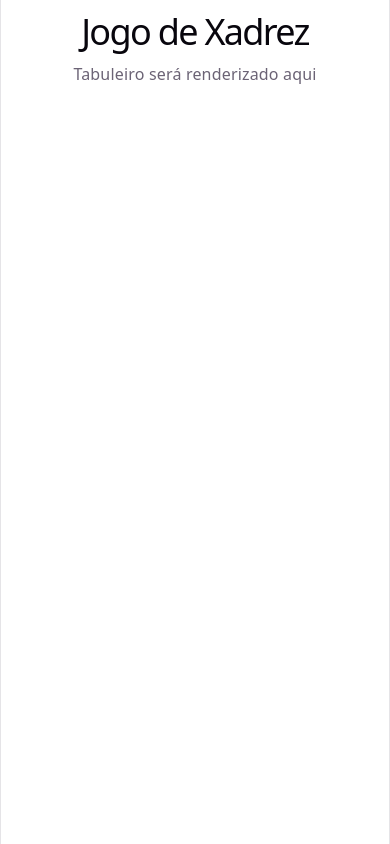
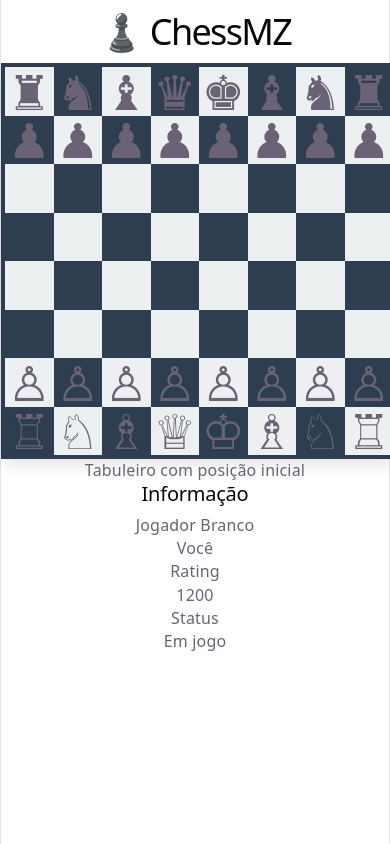
Before and after one commit to AraoSibindeJr/ChessMZ, a React (Vite) app in the folder frontend/: page /game in a window 390 px wide. Built offline with nearby package versions, Linux system fonts and the light colour scheme; no server answers.

Commit message:
feat:Draw ChessBoard with initial Position

```diff
--- /dev/null
+++ b/frontend/src/components/ChessBoard.tsx
@@ -0,0 +1,56 @@
+import type { BoardState } from "../types/chess";
+import { getInitialBoard, indexToPosition } from "../types/chess";
+import Square from "./Square";
+
+interface ChessBoardProps {
+  onSquareClick?: (position: string) => void;
+}
+
+export default function ChessBoard({ onSquareClick }: ChessBoardProps) {
+  const board = getInitialBoard();
+
+  // Determinar se quadrado é claro ou escuro
+  const isLightSquare = (row: number, col: number): boolean => {
+    return (row + col) % 2 === 0;
+  };
+
+  return (
+    <div className="w-full max-w-2xl mx-auto">
+      {/* Tabuleiro com inline style para garantir grid */}
+      <div
+        style={{
+          display: "grid",
+          gridTemplateColumns: "repeat(8, 1fr)",
+          gridTemplateRows: "repeat(8, 1fr)",
+          gap: 0,
+          width: "100%",
+          aspectRatio: "1 / 1",
+          border: "4px solid #2C3E50",
+          boxShadow: "0 10px 15px -3px rgba(0, 0, 0, 0.1)",
+        }}
+      >
+        {board.map((row, rowIndex) =>
+          row.map((piece, colIndex) => {
+            const position = indexToPosition(rowIndex, colIndex);
+            const isLight = isLightSquare(rowIndex, colIndex);
+
+            return (
+              <Square
+                key={position}
+                piece={piece}
+                isLight={isLight}
+                position={position}
+                onClick={() => onSquareClick?.(position)}
+              />
+            );
+          }),
+        )}
+      </div>
+
+      {/* Coordenadas para referência */}
+      <div className="mt-4 text-center text-sm text-gray-600">
+        <p>Tabuleiro com posição inicial</p>
+      </div>
+    </div>
+  );
+}
--- /dev/null
+++ b/frontend/src/components/Square.tsx
@@ -0,0 +1,45 @@
+import type { Piece } from "../types/chess";
+import { PIECE_SYMBOLS } from "../types/chess";
+
+interface SquareProps {
+  piece: Piece | null;
+  isLight: boolean;
+  position: string;
+  onClick?: () => void;
+}
+
+export default function Square({
+  piece,
+  isLight,
+  position,
+  onClick,
+}: SquareProps) {
+  const bgColor = isLight ? "#ECF0F1" : "#2C3E50"; // light : dark
+  const textColor = isLight ? "#2C3E50" : "#ECF0F1";
+  const symbol = piece ? PIECE_SYMBOLS[piece.color][piece.type] : "";
+
+  return (
+    <div
+      onClick={onClick}
+      style={{
+        backgroundColor: bgColor,
+        display: "flex",
+        alignItems: "center",
+        justifyContent: "center",
+        fontSize: "3rem",
+        cursor: "pointer",
+        userSelect: "none",
+        transition: "opacity 0.2s",
+      }}
+      onMouseEnter={(e) => {
+        (e.currentTarget as HTMLDivElement).style.opacity = "0.8";
+      }}
+      onMouseLeave={(e) => {
+        (e.currentTarget as HTMLDivElement).style.opacity = "1";
+      }}
+      data-position={position}
+    >
+      {symbol}
+    </div>
+  );
+}
--- a/frontend/src/pages/GamePage.tsx
+++ b/frontend/src/pages/GamePage.tsx
@@ -1,9 +1,42 @@
+import ChessBoard from "../components/ChessBoard";
+
 export default function GamePage() {
+  const handleSquareClick = (position: string) => {
+    console.log(`Clicou em: ${position}`);
+  };
+
   return (
     <div className="min-h-screen bg-dark p-4">
-      <div className="max-w-6xl mx-auto">
-        <h1 className="text-white text-3xl font-bold mb-4">Jogo de Xadrez</h1>
-        <p className="text-gray-400">Tabuleiro será renderizado aqui</p>
+      <div className="max-w-7xl mx-auto">
+        <h1 className="text-white text-3xl font-bold mb-8 text-center">
+          ♟️ ChessMZ
+        </h1>
+
+        <div className="grid grid-cols-1 lg:grid-cols-3 gap-8">
+          {/* Tabuleiro */}
+          <div className="lg:col-span-2">
+            <ChessBoard onSquareClick={handleSquareClick} />
+          </div>
+
+          {/* Info lateral */}
+          <div className="bg-light rounded-lg p-6 shadow-lg h-fit">
+            <h2 className="text-xl font-bold text-dark mb-4">Informação</h2>
+            <div className="space-y-4">
+              <div>
+                <p className="text-sm text-gray-600">Jogador Branco</p>
+                <p className="font-bold text-dark">Você</p>
+              </div>
+              <div>
+                <p className="text-sm text-gray-600">Rating</p>
+                <p className="font-bold text-primary text-lg">1200</p>
+              </div>
+              <div>
+                <p className="text-sm text-gray-600">Status</p>
+                <p className="font-bold text-green-600">Em jogo</p>
+              </div>
+            </div>
+          </div>
+        </div>
       </div>
     </div>
   );
--- a/frontend/src/pages/HomePage.tsx
+++ b/frontend/src/pages/HomePage.tsx
@@ -1,7 +1,9 @@
+import { useNavigate } from "react-router-dom";
 import { useEffect } from "react";
 import { useHealth } from "../hooks/useHealth";
 
 export default function HomePage() {
+  const navigate = useNavigate();
   const { data, loading, error, fetch } = useHealth();
 
   useEffect(() => {
@@ -33,14 +35,14 @@ export default function HomePage() {
               <p className="text-xs text-gray-600 mt-2">
                 Status: {data.data.status}
               </p>
-              <p className="text-xs text-gray-600">
-                Uptime: {Math.round(data.data.uptime)}s
-              </p>
             </div>
           )}
         </div>
 
-        <button className="w-full bg-primary text-white font-bold py-2 px-4 rounded-lg hover:bg-opacity-90 transition">
+        <button
+          onClick={() => navigate("/game")}
+          className="w-full bg-primary text-white font-bold py-2 px-4 rounded-lg hover:bg-opacity-90 transition"
+        >
           Comece a Jogar
         </button>
       </div>
--- /dev/null
+++ b/frontend/src/types/chess.ts
@@ -0,0 +1,87 @@
+// Tipos de pecas
+export type PieceType = "K" | "Q" | "R" | "B" | "N" | "P";
+
+// Cores das pecas
+export type PieceColor = "white" | "black";
+
+// Representacao de uma peca
+export interface Piece {
+  type: PieceType;
+  color: PieceColor;
+}
+
+// Posicao no tabuleiro (a1 a h8)
+export type Position = string;
+
+// Estado do tabuleiro (64 quadrados)
+export type BoardState = (Piece | null)[][];
+
+// Criar tabuleiro vazio
+export function createEmptyBoard(): BoardState {
+  return Array(8)
+    .fill(null)
+    .map(() => Array(8).fill(null));
+}
+
+// Posicao inicial do xadrez
+export function getInitialBoard(): BoardState {
+  const board = createEmptyBoard();
+
+  // Pecas pretas (topo)
+  const blackBackRank = ["R", "N", "B", "Q", "K", "B", "N", "R"] as PieceType[];
+  blackBackRank.forEach((type, col) => {
+    board[0][col] = { type, color: "black" };
+  });
+
+  // Peoes pretos
+  for (let col = 0; col < 8; col++) {
+    board[1][col] = { type: "P", color: "black" };
+  }
+
+  // Peoes brancos
+  for (let col = 0; col < 8; col++) {
+    board[6][col] = { type: "P", color: "white" };
+  }
+
+  // Pecas brancas (topo)
+  const whiteBackRank = ["R", "N", "B", "Q", "K", "B", "N", "R"] as PieceType[];
+  whiteBackRank.forEach((type, col) => {
+    board[7][col] = { type, color: "white" };
+  });
+
+  return board;
+}
+
+// Converter indice (row, col) para notacao algebrica (a1-h8)
+export function indexToPosition(row: number, col: number): Position {
+  const files = "abcdefgh";
+  const ranks = "87654321";
+  return `${files[col]}${ranks[row]}`;
+}
+
+// Converter notacai algebrica para indices
+export function positionToIndex(pos: Position): [number, number] {
+  const col = pos.charCodeAt(0) - "a".charCodeAt(0);
+  const row = 8 - parseInt(pos[1]);
+  return [row, col];
+}
+
+// Unicode symbols
+export const PIECE_SYMBOLS = {
+  white: {
+    K: "♔",
+    Q: "♕",
+    R: "♖",
+    B: "♗",
+    N: "♘",
+    P: "♙",
+  },
+  black: {
+    K: "♚",
+    Q: "♛",
+    R: "♜",
+    B: "♝",
+    N: "♞",
+    P: "♟",
+  },
+};
--- /dev/null
+++ b/package.json
@@ -0,0 +1,5 @@
+{
+  "devDependencies": {
+    "@types/jest": "^30.0.0"
+  }
+}
```
Also changed, not shown: frontend/tailwind.config.js (+7 -5 lines), 1 other file (tests, documents, lock files or other folders).
